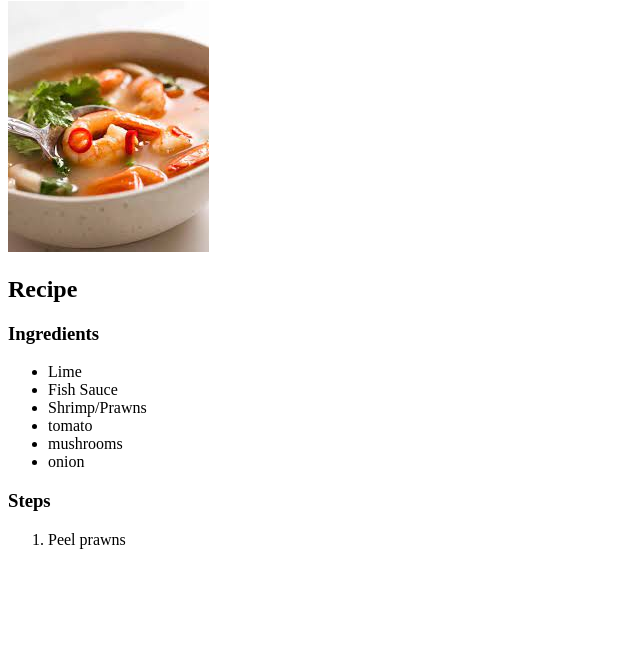
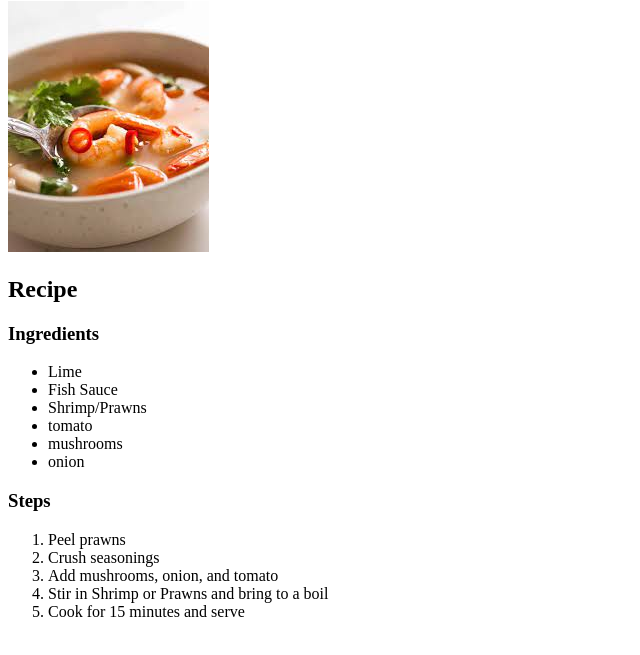
Before and after one commit to kylecross02/odin-recipes, a plain HTML site: page recipes/tom-yum.html in a window 1280 px wide. Shown: the part 79-734 px from the top of the page, without its empty margins (0-640 px from the left). Drawn offline with Linux system fonts and the light colour scheme.

Commit message:
Weppage tom-yum completed

```diff
--- a/recipes/tom-yum.html
+++ b/recipes/tom-yum.html
@@ -22,6 +22,10 @@
         <h3>Steps</h3>
         <ol>
             <li>Peel prawns</li>
+            <li>Crush seasonings</li>
+            <li>Add mushrooms, onion, and tomato</li>
+            <li>Stir in Shrimp or Prawns and bring to a boil</li>
+            <li>Cook for 15 minutes and serve</li>
         </ol>
     </body>
 </html>
```
